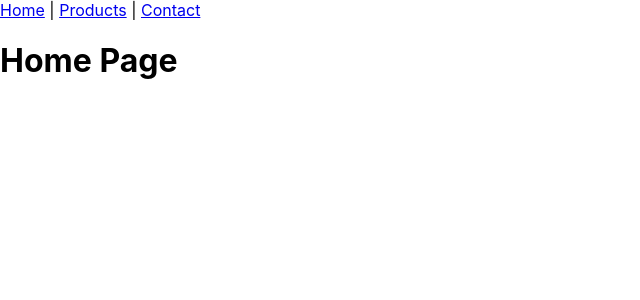
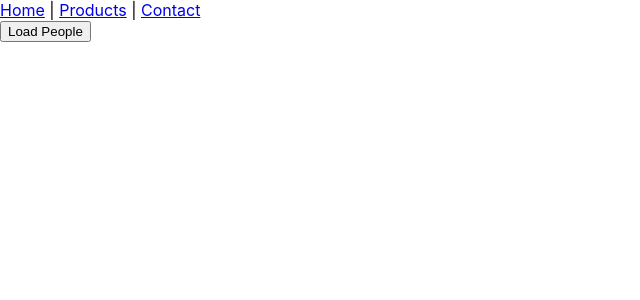
Before and after one commit to Matuku45/git-pushing-practice, a React (Create React App) app: page / in a window 1280 px wide. Shown: the top 300 px of the page, without its empty margins (0-640 px from the left). Built offline with nearby package versions, Linux system fonts and the light colour scheme.

Commit message:
Using Hook to Fetch from the Backend

```diff
--- a/src/App.js
+++ b/src/App.js
@@ -1,7 +1,24 @@
 import { BrowserRouter, Routes, Route, Link, Outlet } from 'react-router-dom';
 
 function Home() {
-  return <h1>Home Page</h1>;
+  const people  = () =>{
+    fetch('https://why-1-4bmh.onrender.com/documents')
+    .then(response => response.json())
+    .then(data => console.log(data))
+    .catch(error => console.error('Error fetching data:', error));
+  };
+
+
+
+  return (<div>
+
+    <form>
+
+<button type="button" onClick={people}>Load People</button>
+
+
+     </form>
+  </div>);
 }
 
 function Products() {
```
